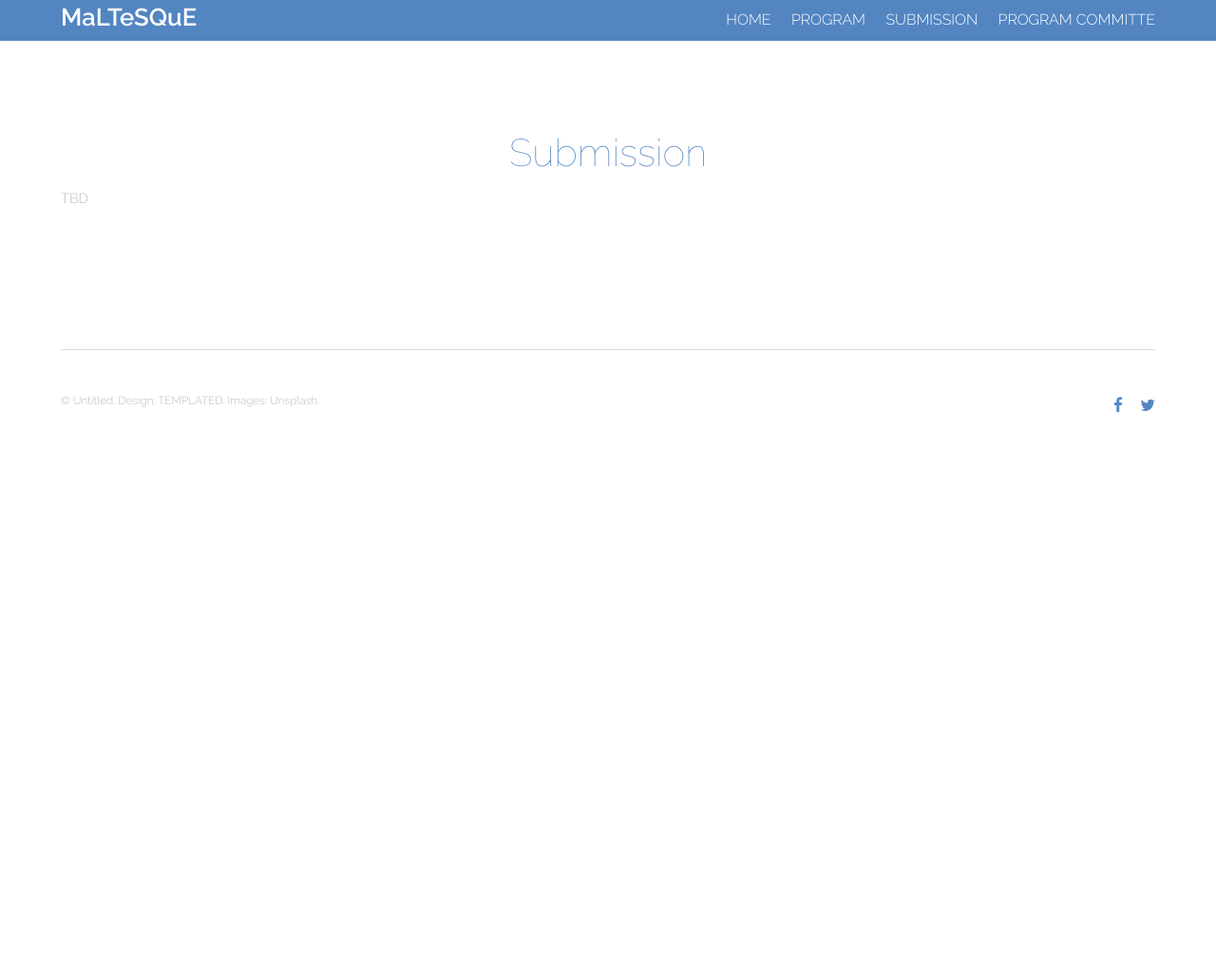
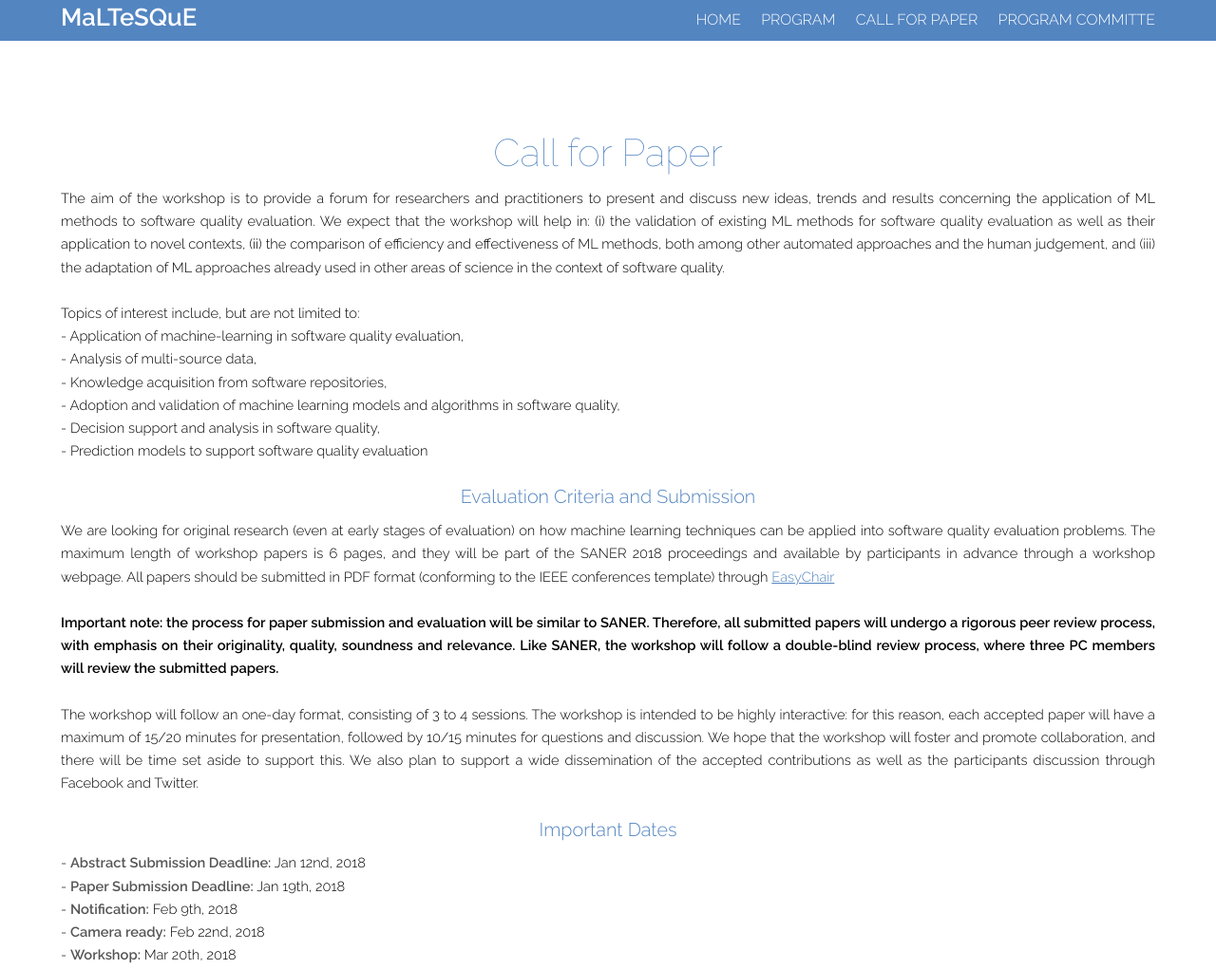
Before and after one commit to Maltesque/Maltesque.github.io, a plain HTML site: page submission.html in a window 1280 px wide. Shown: the part 1-1022 px from the top of the page at 95% size. Before the commit the page ends 800 px from the top, so only its background shows below. Drawn offline with Linux system fonts and the light colour scheme.

Commit message:
CFP, twitter

```diff
--- a/submission.html
+++ b/submission.html
@@ -20,7 +20,7 @@
                 <nav id="nav">
                     <a href="index.html"><h3 style="color:white">HOME</h3></a>
                     <a href="program.html"><h3 style="color:white">PROGRAM</h3></a>
-                    <a href="submission.html"><h3 style="color:white">SUBMISSION</h3></a>
+                    <a href="submission.html"><h3 style="color:white">CALL FOR PAPER</h3></a>
                     <a href="committe.html"><h3 style="color:white">PROGRAM COMMITTE</h3></a>
                 </nav>
                 </nav>
@@ -32,8 +32,50 @@
         <section id="main" class="wrapper">
             <div class="inner">
                 <header class="align-center">
-                    <h2>Submission</h2>
-                    <p>TBD</p>
+                    <h2>Call for Paper</h2>
+                    <p style="color: black">The aim of the workshop is to provide a forum for researchers and practitioners to present and discuss new ideas, trends and results concerning the application of ML methods to software quality evaluation. We expect that the workshop will help in: (i) the validation of existing ML methods for software quality evaluation as well as their application to novel contexts, (ii) the comparison of efficiency and effectiveness of ML methods, both among other automated approaches and the human judgement, and (iii) the adaptation of ML approaches already used in other areas of science in the context of software quality.
+                        <br>
+                        <br>
+                    Topics of interest include, but are not limited to:
+                    <br>
+  - Application of machine-learning in software quality evaluation,
+  <br>
+  - Analysis of multi-source data,
+  <br>
+  - Knowledge acquisition from software repositories,
+  <br>
+  - Adoption and validation of machine learning models and algorithms in software quality,
+  <br>
+  - Decision support and analysis in software quality,
+  <br>
+  - Prediction models to support software quality evaluation</p>
+
+<h3>Evaluation Criteria and Submission</h3>
+
+<p style="color: black">We are looking for original research (even at early stages of evaluation) on how machine learning techniques can be applied into software quality evaluation problems. The maximum length of workshop papers is 6 pages, and they will be part of the SANER 2018 proceedings and available by participants in advance through a workshop webpage. All papers should be submitted in PDF format (conforming to the IEEE conferences template) through
+<a href="https://easychair.org/conferences/?conf=maltesque2018" target="blank"><span class="label">EasyChair</span></a>
+<br>
+<br>
+<b style="color: black">Important note: the process for paper submission and evaluation will be similar to SANER. Therefore, all submitted papers will undergo a rigorous peer review process, with emphasis on their originality, quality, soundness and relevance. Like SANER, the workshop will follow a double-blind review process, where three PC members will review the submitted papers. </b>
+<br>
+<br>
+The workshop will follow an one-day format, consisting of 3 to 4 sessions. The workshop is intended to be highly interactive: for this reason, each accepted paper will have a maximum of 15/20 minutes for presentation, followed by 10/15 minutes for questions and discussion. We hope that the workshop will foster and promote collaboration, and there will be time set aside to support this. We also plan to support a wide dissemination of the accepted contributions as well as the participants discussion through Facebook and Twitter.
+</p>
+
+<h3>Important Dates</h3>
+<p style="color: black">
+- <b>Abstract Submission Deadline:</b> Jan 12nd, 2018
+  <br>
+- <b>Paper Submission Deadline:</b> Jan 19th, 2018
+  <br>
+- <b>Notification:</b> Feb 9th, 2018
+  <br>
+- <b>Camera ready:</b> Feb 22nd,  2018
+  <br>
+- <b>Workshop:</b> Mar 20th, 2018
+</p>
+
+
                 </header>
             </div>
         </section>
```
Also changed, not shown: committe.html (+1 -1 lines), index.html (+12 -6 lines), program.html (+1 -1 lines), images/banner.jpg.
